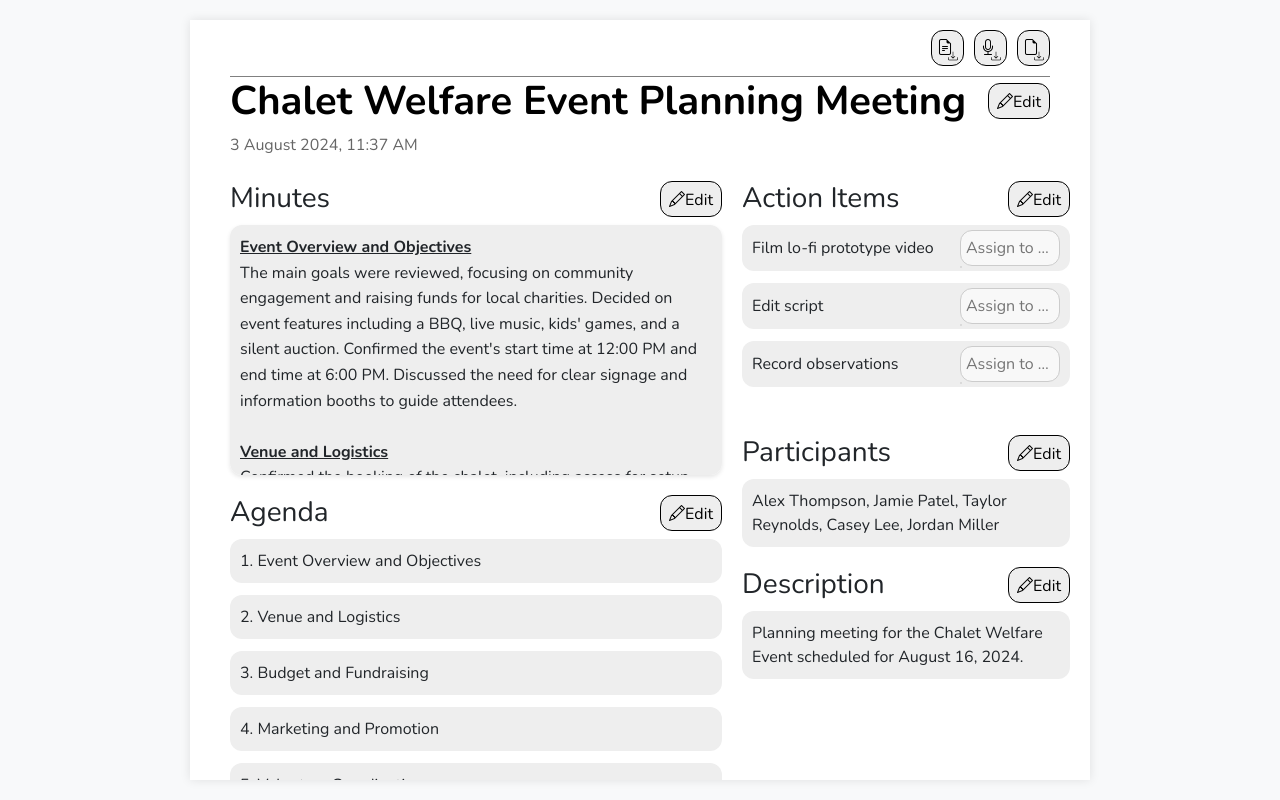
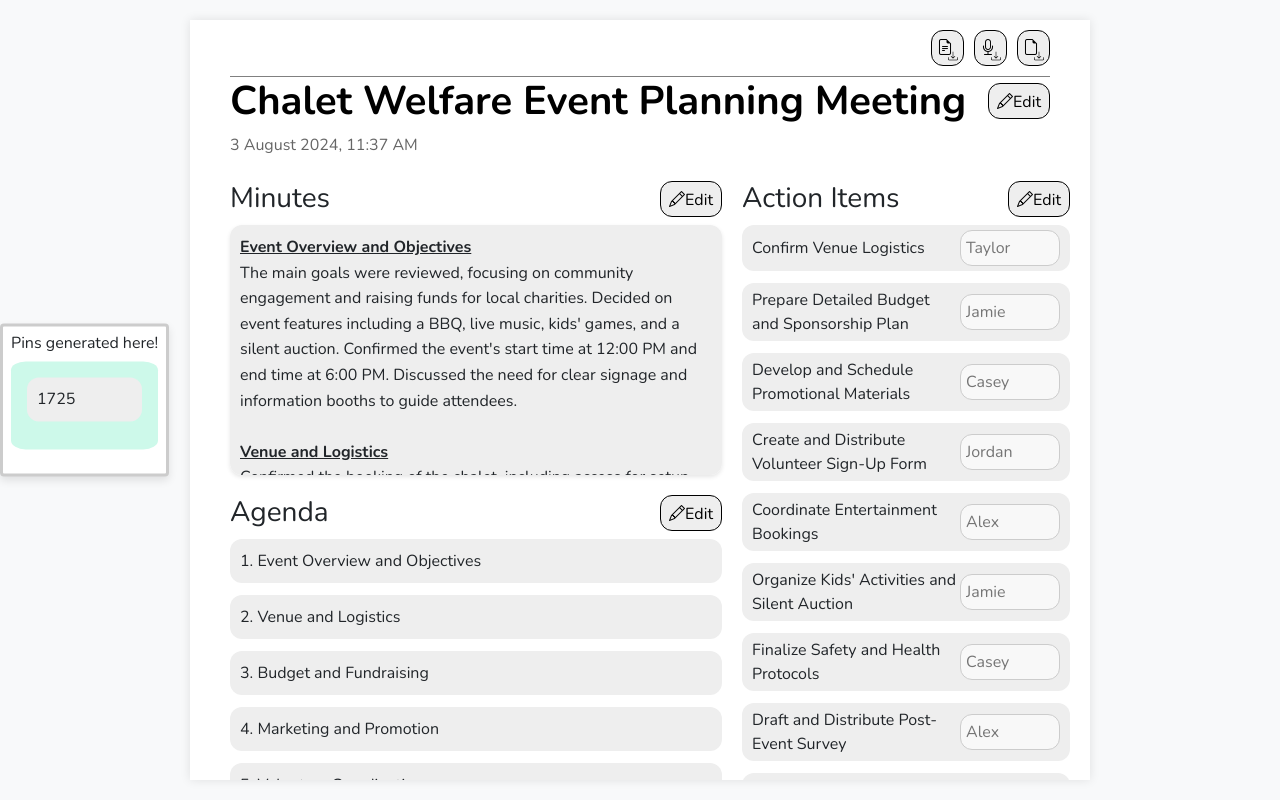
Before and after one commit to ChenYirongSUTD/HCI-web-experiment-LayoutA, a plain HTML site: page index.html in a window 1280 px wide. Drawn offline with nearby package versions, Linux system fonts and the light colour scheme.

Commit message:
got fixed box

```diff
--- a/index.html
+++ b/index.html
@@ -61,9 +61,7 @@
               <i class="bi bi-pencil"></i>Edit
             </button>
           </div>
-          <div class="meeting-time">
-            3 August 2024, 11:37 AM
-          </div>
+          <div class="meeting-time">3 August 2024, 11:37 AM</div>
         </div>
         <div class="flex-container">
           <!-- Left Column -->
@@ -78,15 +76,16 @@
               </div>
               <div id="minutes-text" class="scrollable-bubble">
                 <p>
-                  <strong><u>Event Overview and Objectives</u></strong><br>
+                  <strong><u>Event Overview and Objectives</u></strong
+                  ><br />
                   The main goals were reviewed, focusing on community engagement
                   and raising funds for local charities. Decided on event
                   features including a BBQ, live music, kids' games, and a
                   silent auction. Confirmed the event's start time at 12:00 PM
                   and end time at 6:00 PM. Discussed the need for clear signage
                   and information booths to guide attendees.
-                  <br><br>
-                  Venue and Logistics<br>
+                  <br /><br />
+                  Venue and Logistics<br />
                   Confirmed the booking of the chalet, including access for
                   setup and teardown. Discussed logistics like parking space
                   management, with a plan to use adjacent fields for overflow
@@ -94,32 +93,32 @@
                   designated areas for food, entertainment, and games. Taylor to
                   finalize arrangements with the venue regarding power supply
                   and emergency exits.
-                  <br><br>
-                  Budget and Fundraising<br>
-                  Reviewed the preliminary budget, including estimated costs for food,
-                  entertainment, and decorations. Established a fundraising goal
-                  of $5,000 with a breakdown of expected contributions from
-                  sponsors and ticket sales. Jamie to prepare a detailed budget
-                  and explore potential sponsors. Discussed ticket pricing and
-                  pre-sale options to maximize early revenue.
-                  <br><br>
-                  Marketing and Promotion<br>
+                  <br /><br />
+                  Budget and Fundraising<br />
+                  Reviewed the preliminary budget, including estimated costs for
+                  food, entertainment, and decorations. Established a
+                  fundraising goal of $5,000 with a breakdown of expected
+                  contributions from sponsors and ticket sales. Jamie to prepare
+                  a detailed budget and explore potential sponsors. Discussed
+                  ticket pricing and pre-sale options to maximize early revenue.
+                  <br /><br />
+                  Marketing and Promotion<br />
                   Outlined a comprehensive marketing plan, including social
                   media, local press, and community bulletin boards. Agreed on
                   creating an event website with registration and donation
                   capabilities. Casey to design promotional materials and
                   coordinate with local media. Discussed strategies for engaging
                   community influencers and local businesses.
-                  <br><br>
-                  Volunteer Coordination<br>
+                  <br /><br />
+                  Volunteer Coordination<br />
                   Identified the need for volunteers for various roles including
                   setup, managing activity stations, and cleanup. Jordan will
                   create a sign-up form and distribute it through local schools
                   and community centers. Discussed volunteer training sessions
                   to ensure smooth event execution. Set a goal to recruit at
                   least 20 volunteers by August 10.
-                  <br><br>
-                  Entertainment and Activities<br>
+                  <br /><br />
+                  Entertainment and Activities<br />
                   Decided on live music acts, including a local band and a solo
                   performer. Alex will contact and finalize bookings. Planned
                   for kids' activities such as face painting and a bounce house,
@@ -127,8 +126,8 @@
                   a silent auction with donated items. Casey will oversee
                   collection and organization. Agreed to include a raffle with
                   prizes donated by local businesses, managed by Jordan.
-                  <br><br>
-                  Safety and Health Measures<br>
+                  <br /><br />
+                  Safety and Health Measures<br />
                   Reviewed necessary health protocols including sanitation
                   stations and first aid availability. Casey and Taylor to
                   coordinate with local health authorities for guidance on
@@ -136,8 +135,8 @@
                   evacuation procedures and contact information for emergency
                   services. Set up a dedicated safety team from among volunteers
                   to monitor and manage health concerns during the event.
-                  <br><br>
-                  Post-Event Evaluation<br>
+                  <br /><br />
+                  Post-Event Evaluation<br />
                   Planned for a post-event survey to gather feedback from
                   attendees, volunteers, and sponsors. Discussed a debrief
                   meeting to evaluate the event’s success and areas for
@@ -145,8 +144,8 @@
                   summarizing feedback and overall outcomes. Set a timeline for
                   post-event analysis and follow-up with sponsors and
                   volunteers.
-                  <br><br>
-                  Next Steps and Follow-Up<br>
+                  <br /><br />
+                  Next Steps and Follow-Up<br />
                   Confirmed action item deadlines and scheduled the next
                   planning meeting for August 9, 2024. Agreed to send out
                   updates to all team members regarding their assigned tasks.
@@ -188,44 +187,89 @@
                 </button>
               </div>
               <div class="action-items-container">
-                <ul id="action-items">
+                <ul id="action-items" style="margin-bottom: 0px">
                   <li class="action-item-row full-width-item">
-                    <span>Film lo-fi prototype video</span>
-                    <div style="position: relative">
+                    <span>Confirm Venue Logistics</span>
                     <input
                       type="text"
                       class="assign-input"
-                        placeholder="Assign to …"
-                        disabled
+                      placeholder="Taylor"
                     />
-                      <div class="suggestion-list"></div>
-                    </div>
                   </li>
                   <li class="action-item-row full-width-item">
-                    <span>Edit script</span>
-                    <div style="position: relative">
+                    <span>Prepare Detailed Budget and Sponsorship Plan</span>
                     <input
                       type="text"
                       class="assign-input"
-                        placeholder="Assign to …"
-                        disabled
+                      placeholder="Jamie"
                     />
-                      <div class="suggestion-list"></div>
-                    </div>
                   </li>
                   <li class="action-item-row full-width-item">
-                    <span>Record observations</span>
-                    <div style="position: relative">
+                    <span>Develop and Schedule Promotional Materials</span>
                     <input
                       type="text"
                       class="assign-input"
-                        placeholder="Assign to …"
-                        disabled
+                      placeholder="Casey"
                     />
-                      <div class="suggestion-list"></div>
-                    </div>
+                  </li>
+                  <li class="action-item-row full-width-item">
+                    <span>Create and Distribute Volunteer Sign-Up Form</span>
+                    <input
+                      type="text"
+                      class="assign-input"
+                      placeholder="Jordan"
+                    />
+                  </li>
+                  <li class="action-item-row full-width-item">
+                    <span>Coordinate Entertainment Bookings</span>
+                    <input
+                      type="text"
+                      class="assign-input"
+                      placeholder="Alex"
+                    />
+                  </li>
+                  <li class="action-item-row full-width-item">
+                    <span>Organize Kids' Activities and Silent Auction</span>
+                    <input
+                      type="text"
+                      class="assign-input"
+                      placeholder="Jamie"
+                    />
+                  </li>
+                  <li class="action-item-row full-width-item">
+                    <span>Finalize Safety and Health Protocols</span>
+                    <input
+                      type="text"
+                      class="assign-input"
+                      placeholder="Casey"
+                    />
+                  </li>
+                  <li class="action-item-row full-width-item">
+                    <span>Draft and Distribute Post-Event Survey</span>
+                    <input
+                      type="text"
+                      class="assign-input"
+                      placeholder="Alex"
+                    />
+                  </li>
+                  <li class="action-item-row full-width-item">
+                    <span>Set Up Raffle with Local Businesses</span>
+                    <input
+                      type="text"
+                      class="assign-input"
+                      placeholder="Jordan"
+                    />
+                  </li>
+                  <li class="action-item-row full-width-item">
+                    <span>Monitor and Adjust Event Layout Plans</span>
+                    <input
+                      type="text"
+                      class="assign-input"
+                      placeholder="Taylor"
+                    />
                   </li>
                 </ul>
+
                 <button id="add-action-item-btn" style="display: none">
                   Add Action Item
                 </button>
@@ -265,5 +309,19 @@
         </div>
       </div>
     </div>
+
+    <!-- Add this code before the closing </body> tag or within the appropriate section of your HTML file -->
+    <div class="fixed-card card p-2">
+      <h6>Pins generated here!</h6>
+      <ul
+        class="p-3"
+        style="border-radius: 10%; background-color: rgb(205, 249, 234)"
+      >
+        <li id="question1" style="display: block">1725</li>
+        <li id="question2" style="display: none">4638</li>
+        <li id="question3" style="display: none">2907</li>
+        <li id="question4" style="display: none">5481</li>
+      </ul>
+    </div>
   </body>
 </html>
--- a/styles.css
+++ b/styles.css
@@ -268,3 +268,17 @@ ul li {
   background-color: #cccccc;
   cursor: not-allowed;
 }
+
+.fixed-card {
+  position: fixed;
+  left: 0;
+  top: 50%;
+  transform: translateY(-50%);
+  width: auto;
+  height: auto;
+  background-color: white; /* Optional: Add background color */
+  border: 3px solid #ccc; /* Optional: Add border */
+  padding: 10px; /* Optional: Add padding */
+  box-shadow: 0 4px 8px rgba(0, 0, 0, 0.1); /* Optional: Add shadow */
+  z-index: 1000; /* Ensure it floats above other content */
+}
```
Lines whose indentation alone changed are shown as unchanged.
